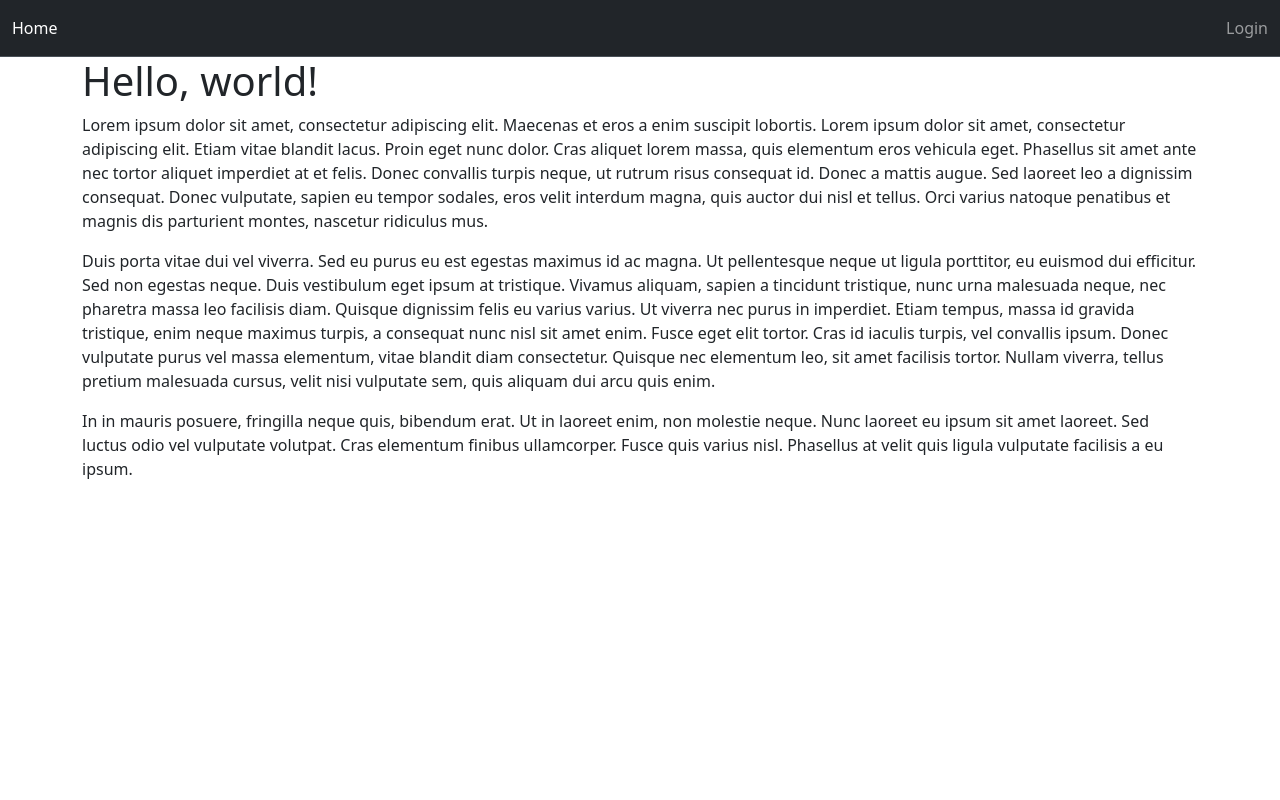
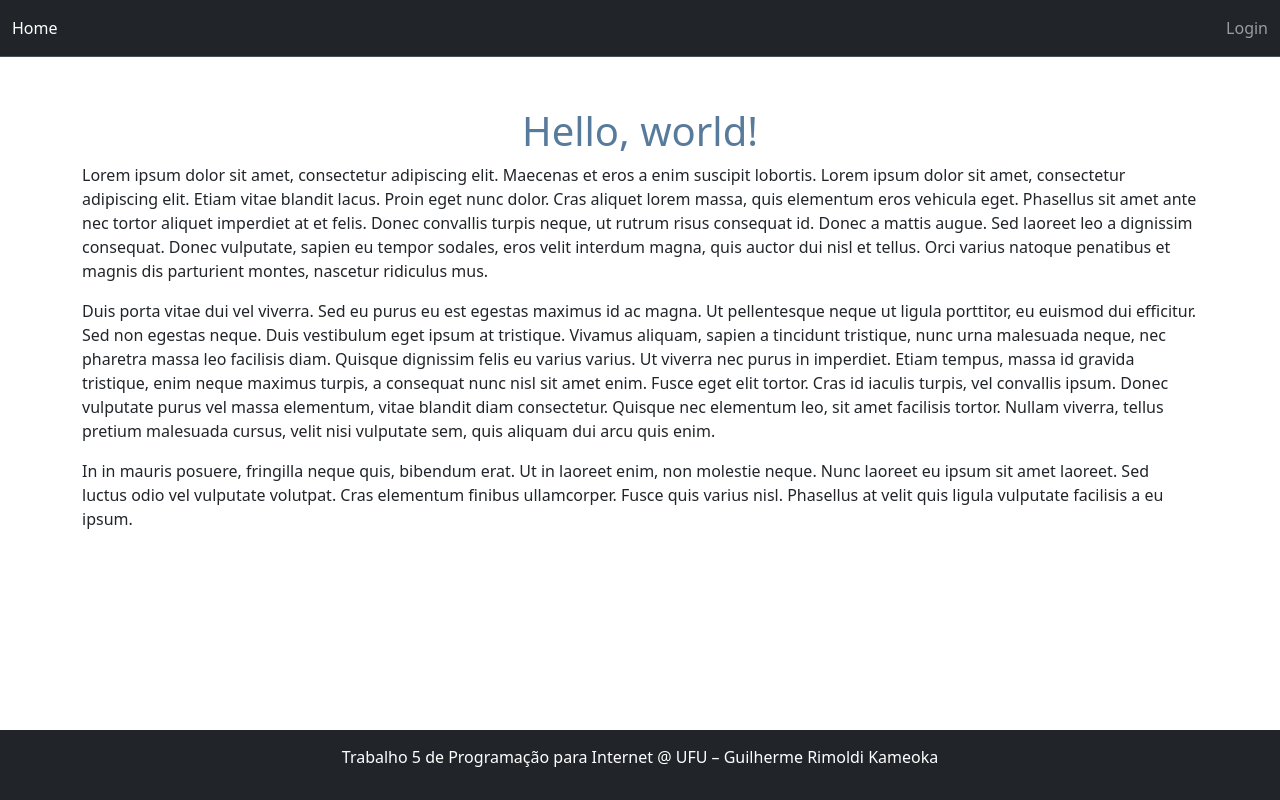
Before and after one commit to guilhermekameoka/UFU, a PHP site: page /lab05/helloword.html in a window 1280 px wide. Run offline with PHP 8.4, Linux system fonts and the light colour scheme.

Commit message:
feat: footer

```diff
--- a/PPI/PPI-2023-2/lab05/helloword.html
+++ b/PPI/PPI-2023-2/lab05/helloword.html
@@ -7,6 +7,7 @@
     <title>Bootstrap demo</title>
     <link href="https://cdn.jsdelivr.net/npm/bootstrap@5.3.2/dist/css/bootstrap.min.css" rel="stylesheet"
         integrity="sha384-T3c6CoIi6uLrA9TneNEoa7RxnatzjcDSCmG1MXxSR1GAsXEV/Dwwykc2MPK8M2HN" crossorigin="anonymous">
+    <link rel="stylesheet" href="./style.css">
 </head>
 
 <body>
@@ -25,7 +26,7 @@
         </div>
     </nav>
 
-    <div class="container">
+    <div class="container" id="helloworld">
         <h1>Hello, world!</h1>
         <section>
             <p>Lorem ipsum dolor sit amet, consectetur adipiscing elit. Maecenas et eros a enim suscipit lobortis. Lorem
@@ -48,6 +49,9 @@
                 ullamcorper. Fusce quis varius nisl. Phasellus at velit quis ligula vulputate facilisis a eu ipsum.</p>
         </section>
     </div>
+    <footer>
+        <p>Trabalho 5 de Programação para Internet @ UFU – Guilherme Rimoldi Kameoka</p>
+    </footer>
     <script src="https://cdn.jsdelivr.net/npm/bootstrap@5.3.2/dist/js/bootstrap.bundle.min.js"
         integrity="sha384-C6RzsynM9kWDrMNeT87bh95OGNyZPhcTNXj1NW7RuBCsyN/o0jlpcV8Qyq46cDfL"
         crossorigin="anonymous"></script>
--- a/PPI/PPI-2023-2/lab05/index.html
+++ b/PPI/PPI-2023-2/lab05/index.html
@@ -58,6 +58,10 @@
             <p>Os campos devem ser preenchidos!</p>
         </div>
     </main>
+
+    <footer>
+        <p>Trabalho 5 de Programação para Internet @ UFU – Guilherme Rimoldi Kameoka</p>
+    </footer>
 </body>
 
 </html>
--- a/PPI/PPI-2023-2/lab05/style.css
+++ b/PPI/PPI-2023-2/lab05/style.css
@@ -1,23 +1,38 @@
-main{
+main {
     position: absolute;
-    top:50%;
-    left:50%;
+    top: 50%;
+    left: 50%;
     transform: translate(-50%, -50%);
     border: solid grey 1px;
     border-radius: 10px;
     padding: 50px;
     background-color: rgb(200, 217, 223);
 }
-h1{
-    color:rgb(89, 123, 155);
+
+h1 {
+    color: rgb(89, 123, 155);
     text-align: center;
 }
 
-#login{
+#login {
     margin: 25px;
 }
 
-#alerta{
+#alerta {
     display: none;
     margin-top: 30px;
 }
+
+#helloworld{
+    margin-top: 50px;
+}
+
+footer {
+    position: absolute;
+    bottom: 0;
+    width: 100%;
+    background-color: rgb(33,37,41);
+    color: white;
+    padding: 15px;
+    text-align: center;
+}
```
